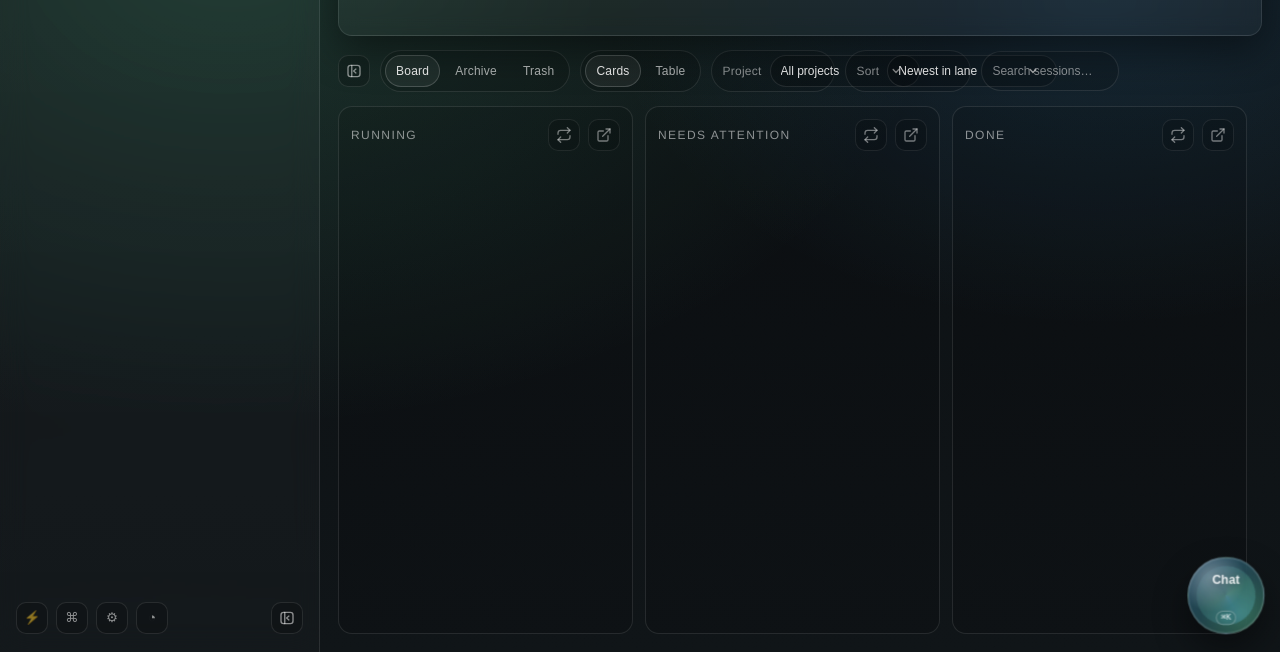
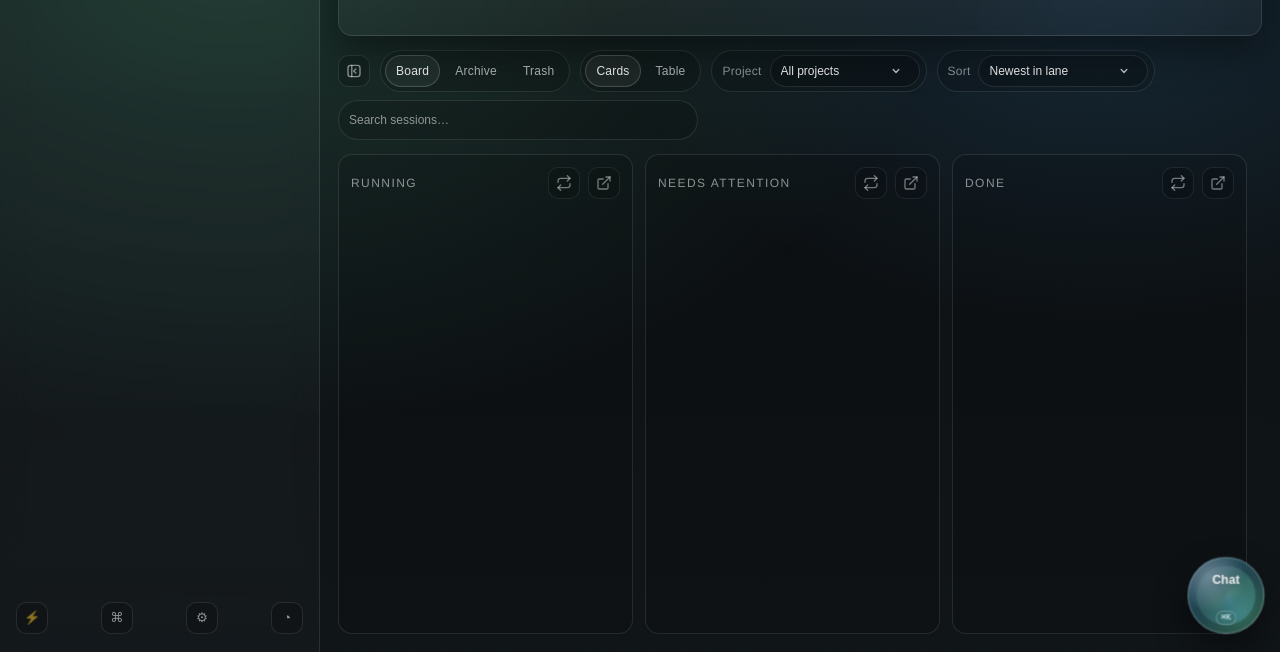
Before and after one commit to grund3g/agent-heaven, an Electron app: page renderer/index.html in a window 1280 px wide. Shown: the part 148-800 px from the top of the page. Drawn offline with nearby package versions, Linux system fonts and the light colour scheme.

Commit message:
feat(renderer): update files
(cherry picked from commit eef5c2e87bfeafc58d00c799e68c007bb017babe)

```diff
--- a/renderer/index.html
+++ b/renderer/index.html
@@ -56,28 +56,10 @@
 		        </div>
 
 	        <div class="sidebar__section sidebar__section--bottom sidebar__footer">
-	          <div class="sidebar__footerActions">
-	            <button id="openActionsBtn" class="iconbtn" type="button" title="Actions" aria-label="Actions">⚡</button>
-	            <button id="openShortcutsBtn" class="iconbtn" type="button" title="Shortcuts (⌘+/)" aria-label="Shortcuts">⌘</button>
-	            <button id="openSettingsBtn" class="iconbtn" type="button" title="Settings" aria-label="Settings">⚙</button>
-	            <button id="openStatusSidebarBtn" class="iconbtn" type="button" title="Status + token usage" aria-label="Status">◔</button>
-	          </div>
-	          <button
-	            id="toggleSidebarBtn"
-	            class="iconbtn sidebar__toggle"
-	            type="button"
-	            title="Hide sidebar"
-	            aria-label="Hide sidebar"
-	            aria-pressed="false"
-	          >
-	            <span class="sidebarToggleIcon" aria-hidden="true">
-	              <svg viewBox="0 0 20 20" focusable="false">
-	                <rect x="2.5" y="3" width="15" height="14" rx="3.2"></rect>
-	                <path d="M7.2 3v14"></path>
-	                <path class="sidebarToggleIcon__arrow" d="M12.4 7.6L9.5 10l2.9 2.4"></path>
-	              </svg>
-	            </span>
-	          </button>
+	          <button id="openActionsBtn" class="iconbtn" type="button" title="Actions" aria-label="Actions">⚡</button>
+	          <button id="openShortcutsBtn" class="iconbtn" type="button" title="Shortcuts (⌘+/)" aria-label="Shortcuts">⌘</button>
+	          <button id="openSettingsBtn" class="iconbtn" type="button" title="Settings" aria-label="Settings">⚙</button>
+	          <button id="openStatusSidebarBtn" class="iconbtn" type="button" title="Status + token usage" aria-label="Status">◔</button>
 	        </div>
 	      </aside>
 
--- a/renderer/styles.css
+++ b/renderer/styles.css
@@ -736,16 +736,19 @@ body::before {
   display: flex;
   justify-content: flex-start;
   align-items: center;
-  gap: 10px;
+  align-content: flex-start;
+  column-gap: 10px;
+  row-gap: 8px;
+  flex-wrap: wrap;
   min-width: 0;
-  overflow-x: auto;
-  overflow-y: hidden;
-  overscroll-behavior-x: contain;
-  scrollbar-gutter: stable;
+  overflow: visible;
+}
+
+.viewbar > * {
+  min-width: 0;
 }
 
 .viewbar__toggle {
-  display: none;
   margin-right: 0;
 }
 
@@ -872,11 +875,10 @@ body::before {
 
 #openStatusBtn {
   white-space: nowrap;
+}
+
+#openStatusSidebarBtn {
   display: none;
-}
-
-#openStatusSidebarBtn {
-  display: grid;
 }
 
 .seg {
@@ -3524,6 +3526,20 @@ body::before {
   .sessiontable th,
   .sessiontable td {
     padding: 8px 10px;
+  }
+}
+
+@media (max-width: 1500px) and (min-width: 1101px) {
+  :root:not([data-sidebar="collapsed"]) #openStatusBtn {
+    display: none;
+  }
+
+  :root:not([data-sidebar="collapsed"]) #openStatusSidebarBtn {
+    display: grid;
+  }
+
+  .searchmeta {
+    display: none;
   }
 }
 
```
